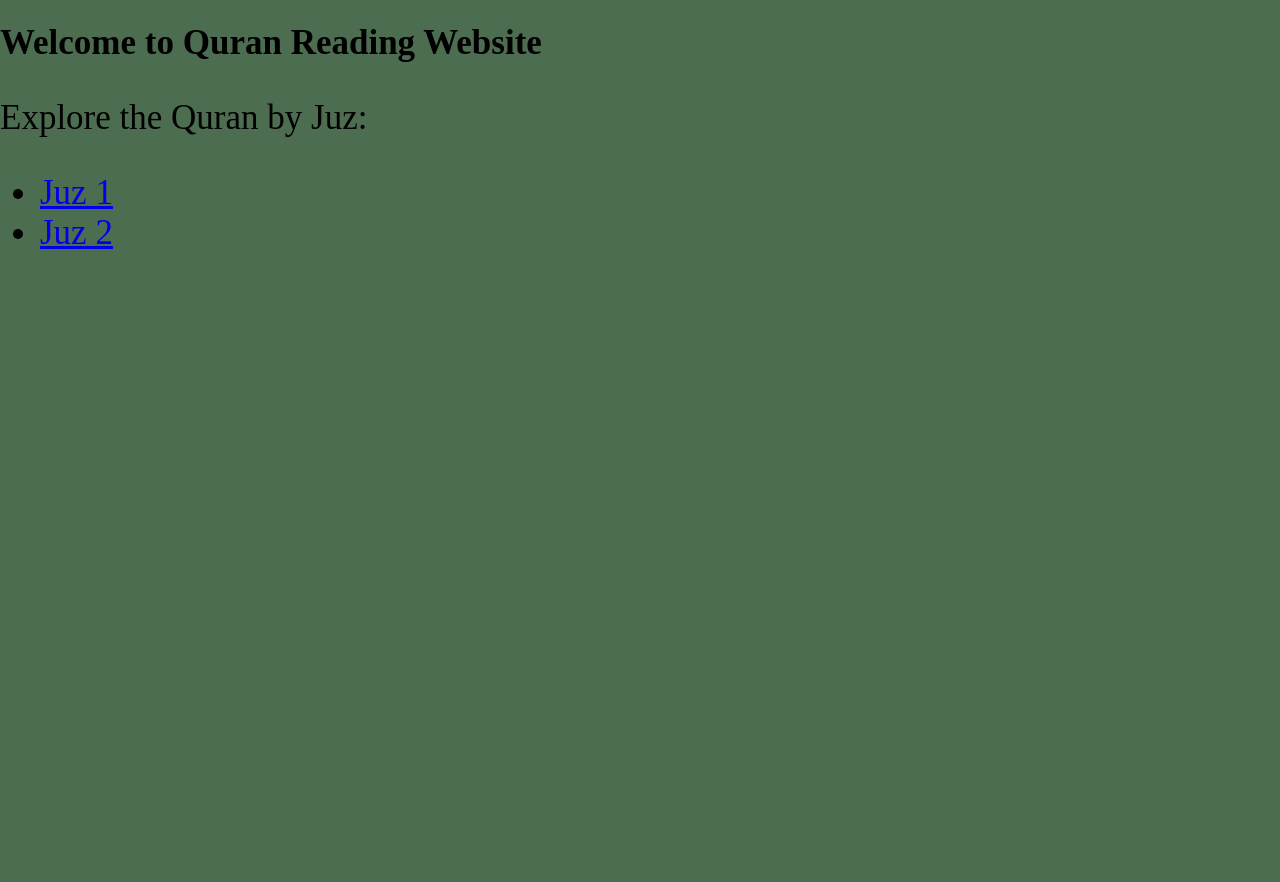
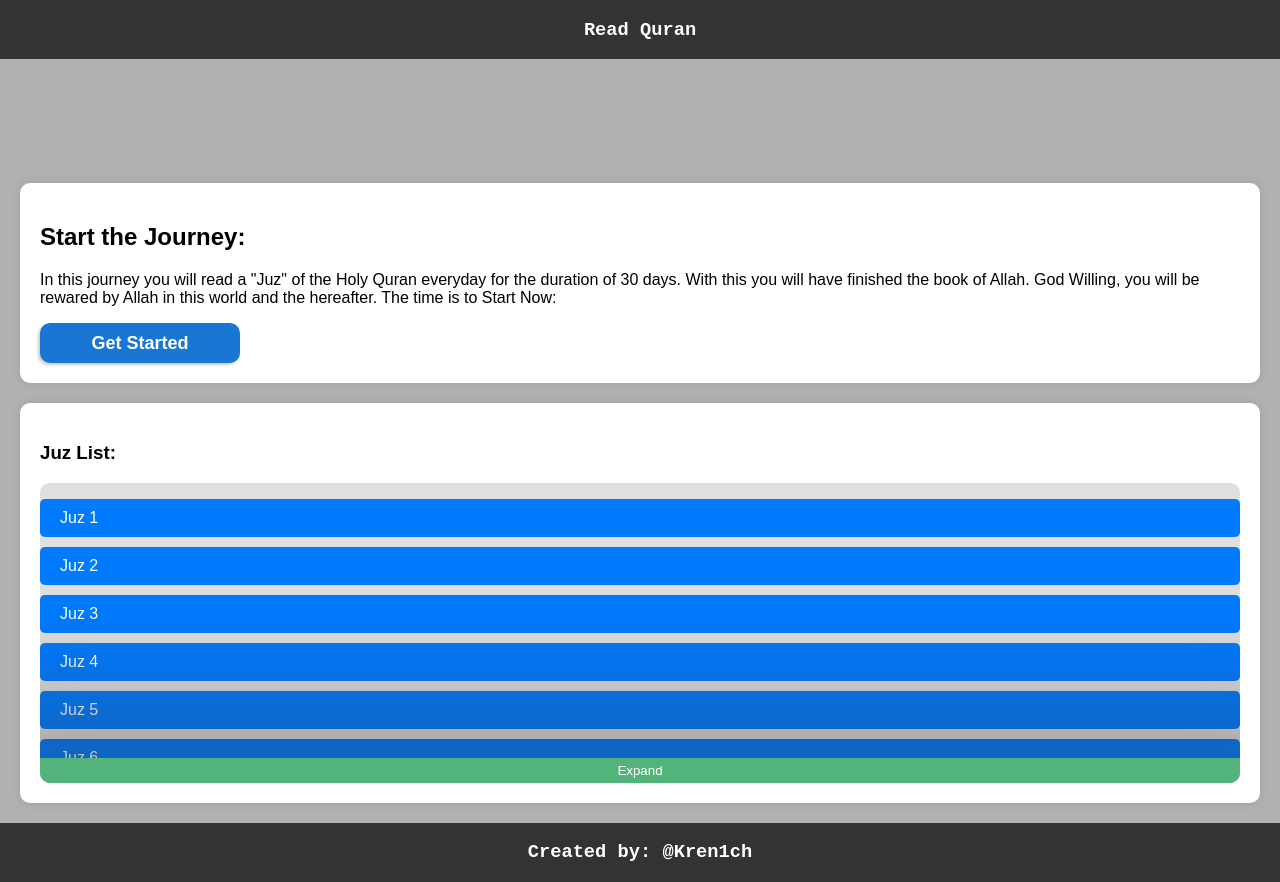
Before and after one commit to Krenich09/read-quran, a website: page public/index.html in a window 1280 px wide. Before the commit the page ends 823 px from the top, so only its background shows below. Drawn offline with Linux system fonts and the light colour scheme.

Commit message:
homepage-added

```diff
--- /dev/null
+++ b/public/home.css
@@ -0,0 +1,165 @@
+body {
+    min-height: 100vh;
+    display: flex;
+    flex-direction: column;
+    margin: 0;
+}
+
+*
+{
+    box-sizing: border-box;
+}
+header {
+    z-index: 999;
+    position: sticky;
+    left: 0;
+    top: 0;
+    width: 100%;
+    background-color: #333;
+    color: white;
+    text-align: center;
+}
+main {
+    background-color:#33333361;
+    padding: 20px;
+    padding-top: 0;
+    flex-grow: 1;
+}
+footer {
+    margin-top: auto;
+    width: 100%;
+    background-color: #333;
+    color: white;
+    text-align: center;
+}
+
+
+.content-2
+{
+    background-color: #fff;
+    margin-top: 20px;
+    border-radius: 10px;
+    box-shadow: 0 0 10px rgba(0, 0, 0, 0.1);
+    padding: 20px;
+}
+.content-1 {
+    background-color: #ffffff;
+    margin-top: 10%;
+    border-radius: 10px;
+    box-shadow: 0 0 10px rgba(0, 0, 0, 0.1);
+    padding: 20px;
+}
+
+
+.juz-list {
+    margin-bottom: 40px;
+    list-style-type: none;
+    padding: 0;
+}
+
+.juz-list li {
+    margin-bottom: 10px;
+}
+
+.juz-list li a {
+    display: block;
+    background-color: #007bff;
+    color: #fff;
+    text-decoration: none;
+    padding: 10px 20px;
+    border-radius: 5px;
+    transition: background-color 0.1s ease;
+}
+
+.juz-list li a:hover {
+    background-color: #0056b3;
+}
+
+
+.original-button {
+    display: flex;
+    align-items: center;
+    justify-content: center;
+    line-height: 1;
+    text-decoration: none;
+    color: #ffffff;
+    font-size: 18px;
+    border-radius: 10px;
+    width: 200px;
+    height: 40px;
+    font-weight: bold;
+    transition: 0.3s;
+    box-shadow: -2px 2px 3px 0px rgba(0, 0, 0, 0.2);
+    background-color: #1976d2;
+}
+
+.original-button:hover {
+    opacity: .7;
+}
+
+.juz-list-container {
+    align-items: center;
+    justify-content: center;
+    height: 300px;
+    overflow: hidden;
+    border-radius: 10px;
+    position: relative;
+    background-color: #dfdfdf;
+}
+
+.juz-list-container.expanded {
+    height: auto;
+}
+
+.dropdown-button {
+    width: 100%;
+    position:absolute;
+    bottom: 0;
+    background-color: #52b47b;
+    color: white;
+    border: none;
+    padding: 5px 10px;
+    cursor: pointer;
+}
+
+.dropdown-button:hover {
+    background-color: rgb(15, 98, 77);
+}
+
+/* FONTS */
+
+
+.font-recursive {
+    font-family: "Recursive", sans-serif;
+    font-optical-sizing: auto;
+    font-weight: 400;
+    font-style: normal;
+    font-variation-settings:
+        "slnt" 0,
+        "CASL" 0,
+        "CRSV" 0.5,
+        "MONO" 0;
+}
+.font-noto-kufi {
+    font-family: "Noto Kufi Arabic", sans-serif;
+    font-optical-sizing: auto;
+    font-weight: 400;
+    font-style: normal;
+}
+.font-amiri-quran-regular {
+    font-family: "Amiri Quran", serif;
+    font-weight: 400;
+    font-style: normal;
+}
+.font-reddit-mono {
+    font-family: "Reddit Mono", monospace;
+    font-optical-sizing: auto;
+    font-weight: 400;
+    font-style: normal;
+}
+.font-reem-kufi {
+    font-family: "Reem Kufi Fun", sans-serif;
+    font-optical-sizing: auto;
+    font-weight: 400;
+    font-style: normal;
+}
--- /dev/null
+++ b/public/home.js
@@ -0,0 +1,18 @@
+document.addEventListener('DOMContentLoaded', function () {
+
+    const juzListContainer = document.querySelector('.juz-list-container');
+    const dropdownButton = document.querySelector('.dropdown-button');
+    dropdownButton.style["boxShadow"] = "0px 0px 100px 70px #33333555";
+
+    dropdownButton.addEventListener('click', function () {
+        juzListContainer.classList.toggle('expanded');
+        if (juzListContainer.classList.contains('expanded')) {
+            dropdownButton.textContent = 'Collapse';
+            dropdownButton.style["boxShadow"] = "";
+        } else {
+            dropdownButton.textContent = 'Expand';
+            dropdownButton.style["boxShadow"] = "0px 0px 100px 70px #33333555";
+
+        }
+    });
+});
--- a/public/index.html
+++ b/public/index.html
@@ -3,18 +3,69 @@
 <head>
     <meta charset="UTF-8">
     <meta name="viewport" content="width=device-width, initial-scale=1.0">
-    <title>Quran Reading Website</title>
-    <link rel="stylesheet" href="/styles.css">
+    <script type="text/javascript" src="https://livejs.com/live.js"></script>
+    <title>Quran App</title>
+    <link rel="stylesheet" href="home.css">
 </head>
 <body>
-    <div class="container">
-        <h1>Welcome to Quran Reading Website</h1>
-        <p>Explore the Quran by Juz:</p>
-        <ul>
-            <li><a href="/1">Juz 1</a></li>
-            <li><a href="/2">Juz 2</a></li>
-            <!-- Add more Juz links as needed -->
-        </ul>
-    </div>
+    <script src="home.js"></script>
+    <header class="font-reddit-mono">
+        <h3>Read Quran</h3>
+    </header>
+
+    <main>
+        <div id="content" class="font-recursive">
+            <section class="content-1">
+                <h2>Start the Journey:</h2>
+                <p>
+                    In this journey you will read a "Juz" of the Holy Quran everyday for the duration of 30 days. With this you will have finished the book of Allah. God Willing, you will be rewared by Allah in this world and the hereafter. The time is to Start Now:
+                </p>
+                <a href="/1" class="original-button">Get Started</a>
+            </section>
+            <section class="content-2">
+                <h3>Juz List:</h3>
+                <div class="juz-list-container">
+                    <ul class="juz-list">
+                        <li><a href="/1">Juz 1</a></li>
+                        <li><a href="/2">Juz 2</a></li>
+                        <li><a href="/3">Juz 3</a></li>
+                        <li><a href="/4">Juz 4</a></li>
+                        <li><a href="/5">Juz 5</a></li>
+                        <li><a href="/6">Juz 6</a></li>
+                        <li><a href="/7">Juz 7</a></li>
+                        <li><a href="/8">Juz 8</a></li>
+                        <li><a href="/9">Juz 9</a></li>
+                        <li><a href="/10">Juz 10</a></li>
+                        <li><a href="/11">Juz 11</a></li>
+                        <li><a href="/12">Juz 12</a></li>
+                        <li><a href="/13">Juz 13</a></li>
+                        <li><a href="/14">Juz 14</a></li>
+                        <li><a href="/15">Juz 15</a></li>
+                        <li><a href="/16">Juz 16</a></li>
+                        <li><a href="/17">Juz 17</a></li>
+                        <li><a href="/18">Juz 18</a></li>
+                        <li><a href="/19">Juz 19</a></li>
+                        <li><a href="/20">Juz 20</a></li>
+                        <li><a href="/21">Juz 21</a></li>
+                        <li><a href="/22">Juz 22</a></li>
+                        <li><a href="/23">Juz 23</a></li>
+                        <li><a href="/24">Juz 24</a></li>
+                        <li><a href="/25">Juz 25</a></li>
+                        <li><a href="/26">Juz 26</a></li>
+                        <li><a href="/27">Juz 27</a></li>
+                        <li><a href="/28">Juz 28</a></li>
+                        <li><a href="/29">Juz 29</a></li>
+                        <li><a href="/30">Juz 30</a></li>
+                    </ul>
+                    <button class="dropdown-button">Expand</button>
+                </div>
+            </section>
+        </div>
+    </main>
+
+    <footer class="font-reddit-mono">
+        <h3>Created by: @Kren1ch</h3>
+    </footer>
+
 </body>
 </html>
--- a/public/styles.css
+++ b/public/styles.css
@@ -3,7 +3,7 @@
     --min-font-size: 2px;
     --max-font-size: 3px;
 
-    --main_bg: #4d6d51;
+    --main_bg: #3b4f46;
     --second_bg: #ECECEC;
     --third_bg: #F1FFFA;
 
@@ -15,11 +15,7 @@ body
     margin: 0;
     background-color: var(--main_bg);
 }
-.amiri-quran-regular {
-    font-family: "Amiri Quran", serif;
-    font-weight: 400;
-    font-style: normal;
-}
+
 .content {
     margin: 10px auto; /* Center the content horizontally */
     padding: 30px;
@@ -78,10 +74,6 @@ h2
 
 #translation-en {
     margin: 0;
-    font-family: "Reddit Mono", monospace;
-    font-weight: 400;
-    font-style: normal;
-    /* Adjust the formula below to suit your specific needs */
     font-size: 20px;
 }
 .left-menu
@@ -121,7 +113,6 @@ h2
 
 #translation-ar {
     margin: 0;
-    font-family: "Noto Kufi Arabic", sans-serif;
     font-weight: 400;
     font-style: normal;
     /* Adjust the formula below to suit your specific needs */
@@ -142,9 +133,39 @@ h2
 }
 
 
-.reem-kufi {
-  font-family: "Reem Kufi Fun", sans-serif;
-  font-optical-sizing: auto;
-  font-weight: 400;
-  font-style: normal;
+/* FONTS */
+
+.font-recursive {
+    font-family: "Recursive", sans-serif;
+    font-optical-sizing: auto;
+    font-weight: 400;
+    font-style: normal;
+    font-variation-settings:
+        "slnt" 0,
+        "CASL" 0,
+        "CRSV" 0.5,
+        "MONO" 0;
 }
+.font-noto-kufi {
+    font-family: "Noto Kufi Arabic", sans-serif;
+    font-optical-sizing: auto;
+    font-weight: 400;
+    font-style: normal;
+}
+.font-amiri-quran-regular {
+    font-family: "Amiri Quran", serif;
+    font-weight: 400;
+    font-style: normal;
+}
+.font-reddit-mono {
+    font-family: "Reddit Mono", monospace;
+    font-optical-sizing: auto;
+    font-weight: 400;
+    font-style: normal;
+}
+.font-reem-kufi {
+    font-family: "Reem Kufi Fun", sans-serif;
+    font-optical-sizing: auto;
+    font-weight: 400;
+    font-style: normal;
+}
--- a/server.js
+++ b/server.js
@@ -45,32 +45,29 @@ function renderJuzTemplate(juzData) {
     // Start building the HTML content
     const juzNum = juzData.number;
     let htmlContent = `
-    <link rel="preconnect" href="https://fonts.googleapis.com">
-    <link rel="preconnect" href="https://fonts.gstatic.com" crossorigin>
-    <link rel="preconnect" href="https://fonts.googleapis.com">
-    <link rel="preconnect" href="https://fonts.gstatic.com" crossorigin>
-    <link href="https://fonts.googleapis.com/css2?family=Noto+Kufi+Arabic:wght@100..900&display=swap" rel="stylesheet">
-
-    <link href="https://fonts.googleapis.com/css2?family=Amiri+Quran&family=Reddit+Mono:wght@200..900&family=Reem+Kufi+Fun:wght@400..700&display=swap" rel="stylesheet">
+        <link rel="preconnect" href="https://fonts.googleapis.com">
+        <link rel="preconnect" href="https://fonts.gstatic.com" crossorigin>
+        <link href="https://fonts.googleapis.com/css2?family=Amiri+Quran&family=Noto+Kufi+Arabic:wght@100..900&family=Recursive:wght@300..1000&family=Reddit+Mono:wght@200..900&family=Reem+Kufi+Fun:wght@400..700&display=swap" rel="stylesheet">
+        <script type="text/javascript" src="https://livejs.com/live.js"></script>
         <title>Quran الجزء ${juzNum}</title>
         <link rel="stylesheet" href="/styles.css">
         <body>
         <div class="left-menu">
         </div>
         <div class="translation-content-left">
-            <p id="translation-en"></p>
+            <p id="translation-en" class="font-reddit-mono"></p>
         </div>
         <div class="right-menu">
         </div>
         <div class="translation-content-right">
-            <p id="translation-ar"></p>
+            <p id="translation-ar" class="font-noto-kufi"></p>
         </div>
         <div class="content">
         `;
         htmlContent += `<script src="index.js"></script>`;
 
         // Loop through each ayah and append its number and text to the HTML content
-        htmlContent += `<div class="ayah amiri-quran-regular">`
+        htmlContent += `<div class="ayah font-amiri-quran-regular">`
         juzData.ayahs.forEach(ayah => {
             if(ayah.surah.englishName == 'Al-Faatiha' || ayah.surah.englishName == 'At-Tawba')
             {
@@ -83,7 +80,7 @@ function renderJuzTemplate(juzData) {
             {
                 if (ayah.numberInSurah === 1) { // Add Bismillah and Surah name for the first ayah of each surah
                     htmlContent += `<h2 class="title">${ayah.surah.name}</h2>`;
-                    htmlContent += `<span class="title reem-kufi">بِسْمِ اللَّهِ الرَّحْمَٰنِ الرَّحِيمِ </span>`;
+                    htmlContent += `<span class="title font-reem-kufi">بِسْمِ اللَّهِ الرَّحْمَٰنِ الرَّحِيمِ </span>`;
                 }
                 if(ayah.numberInSurah == 1)
                 {
```
